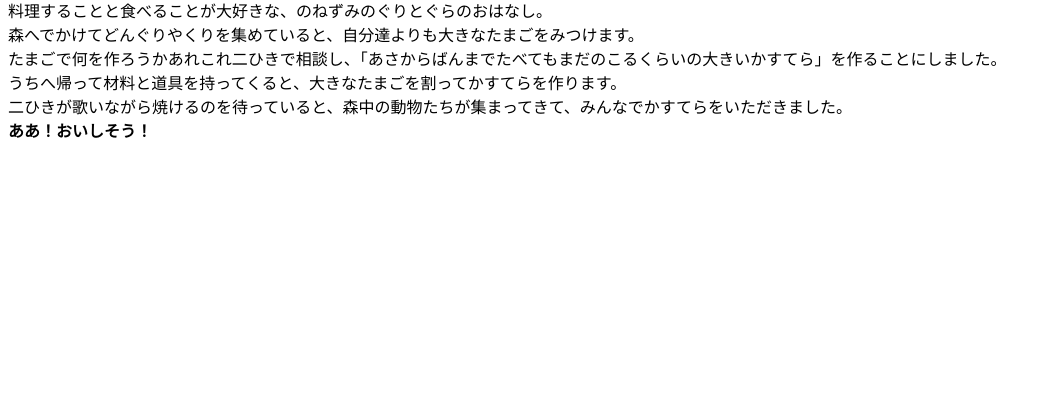
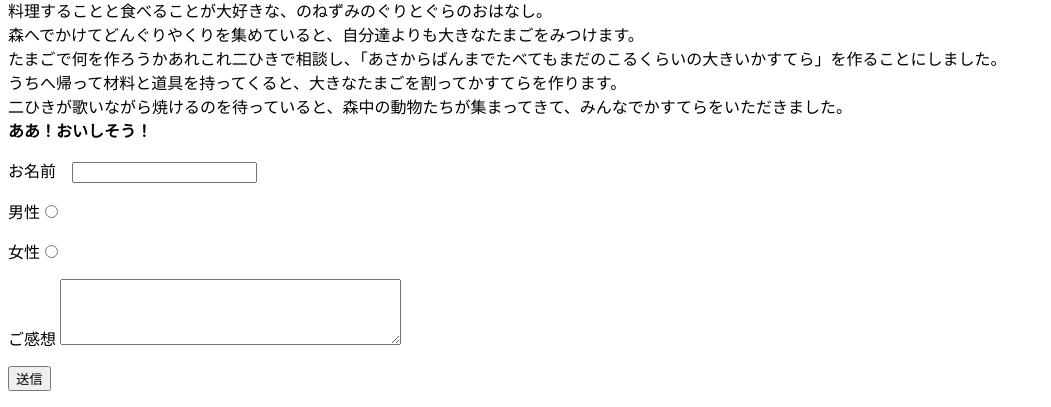
Before and after one commit to ticatomonaga/groupPink, a plain HTML site: page index.html in a window 1280 px wide. Shown: the part 466-873 px from the top of the page, without its empty margins (0-1051 px from the left). Before the commit the page ends 800 px from the top, so only its background shows below. Drawn offline with Linux system fonts and the light colour scheme.

Commit message:
form追加

```diff
--- a/index.html
+++ b/index.html
@@ -19,5 +19,12 @@
 	<strong>ああ！おいしそう！</strong>
 </p>
 </section>
+<form action="" method="post">
+<label><p>お名前　<input type="text" name="name"　size="20"></p></label>
+<label><p>男性<input type="radio" name="sex" value="male"></p></label>
+<label><p>女性<input type="radio" name="sex" value="female"></p></label>
+<label><p>ご感想 <textarea name="kanso" rows="4" cols="40"></textarea></p></label>
+<p><input type="submit" value="送信"></p>
+</form>
 </body>
 </html>
```
